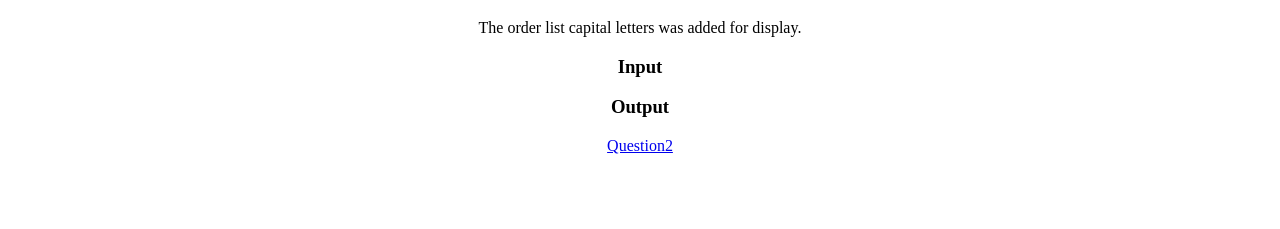
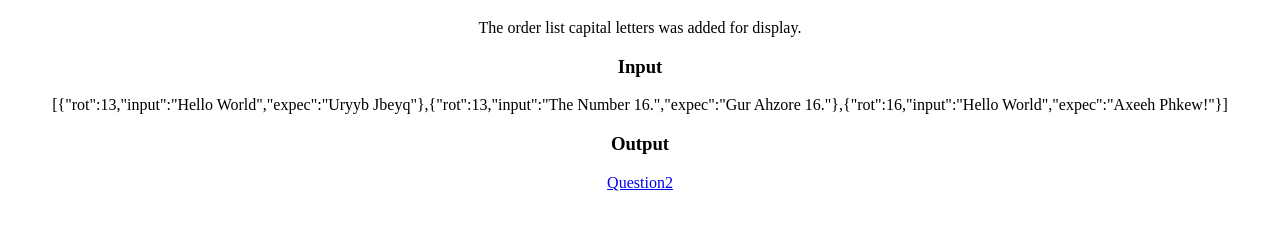
Before and after one commit to santiagofigueroa/Veeqo, a plain HTML site: page Index.html in a window 1280 px wide. Shown: the part 61-290 px from the top of the page. Drawn offline with Linux system fonts and the light colour scheme.

Commit message:
Input displays at front-end updated HTML

```diff
--- a/Data/data.json
+++ b/Data/data.json
@@ -1,15 +1,18 @@
 [
     {
-        "input" : "",
-        "expec" : ""
+        "rot":13,
+        "input" : "Hello World",
+        "expec" : "Uryyb Jbeyq"
     },
     {
-        "input" : "",
-        "expec" : ""
+        "rot":13,
+        "input" : "The Number 16.",
+        "expec" : "Gur Ahzore 16."
     },
     {
-        "input":"",
-        "expec": ""
+        "rot":16,
+        "input":"Hello World",
+        "expec": "Axeeh Phkew!"
     }
 
     ]
--- a/Index.html
+++ b/Index.html
@@ -22,6 +22,7 @@
 
 <p> <a href="Q2.html" >Question2 </a></p>
     <script type="text/javascript"  src="Data/data.json"></script>
+    <script type="text/javascript" src="Scripts/Helper.js"></script>
     <script type="text/javascript"  src="Scripts/Scripts.js"></script>
     <script type="text/javascript"  src="app.js"></script>
 </body>
--- /dev/null
+++ b/Scripts/Helper.js
@@ -0,0 +1,8 @@
+function ShowMessage(id, message) {
+
+    if(!!id && !!message) {
+        document.getElementById(id).innerHTML = message;
+    } else {
+        console.log("ID or messag is null ");
+    }
+}
--- a/Scripts/Scripts.js
+++ b/Scripts/Scripts.js
@@ -1,12 +1,11 @@
 // Data to be returned.
 var resData = Array(50);
-
+// Set
 async function setup(){
     var data = [];
     var result = [];
     var flag = false;
-  //document.onreadystatechange = function(){
-  //if(document.readyState === "complete"){
+
     console.log(document.readyState);
       var xhp  = new XMLHttpRequest();
       xhp.responseText = "text";
@@ -24,8 +23,8 @@ async function setup(){
             data.forEach(function(element) {
                 result.push(element);
             });
-
-            var strData = PrintInput(result);
+            console.log(result);
+            var strData = JSON.stringify(result);
             ShowMessage("q1in",strData);
             //console.log(result);
             // Assigning data to
@@ -42,10 +41,5 @@ async function setup(){
       };
       xhp.open('GET','Data/data.json',true);
       xhp.send();
-
-      // }//  End of function.
-
-     // }
-
       return  resData;
   }
```
Also changed, not shown: Q2.html (+28 -0 lines), README.md.
